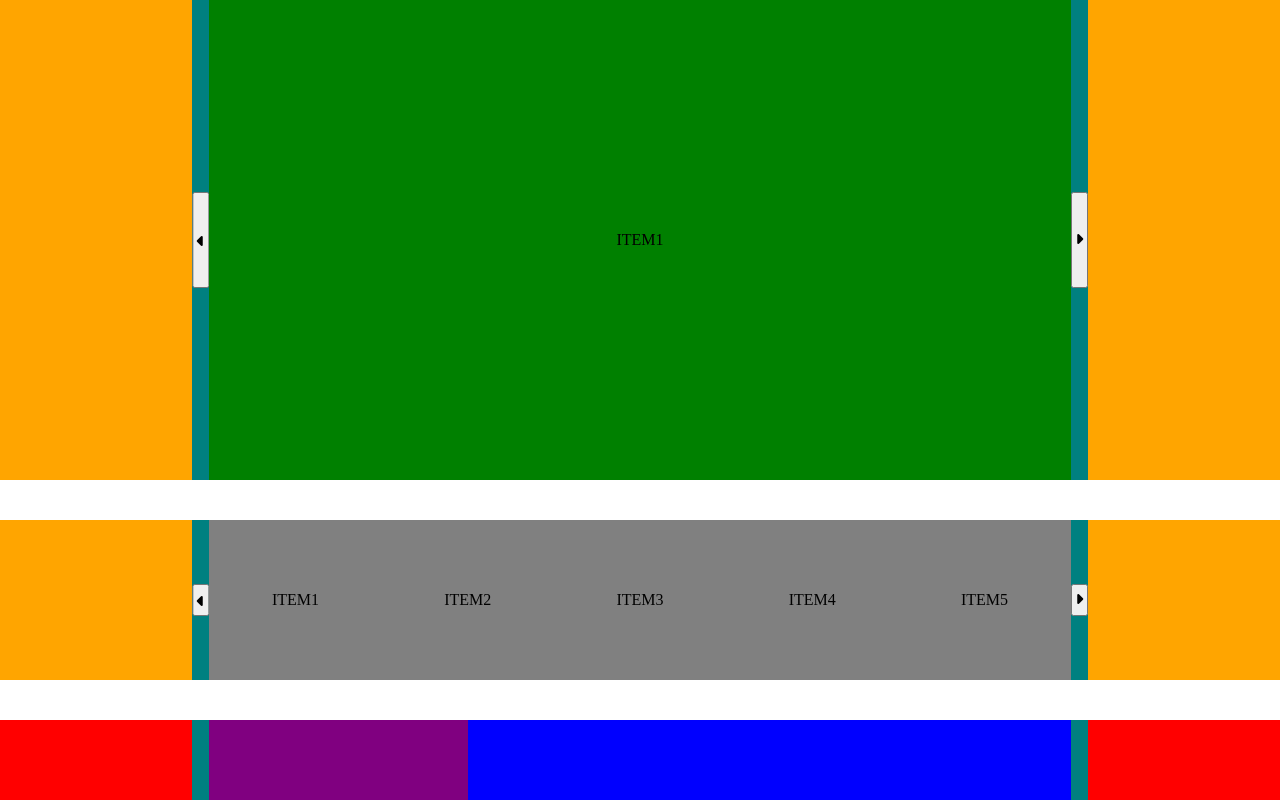
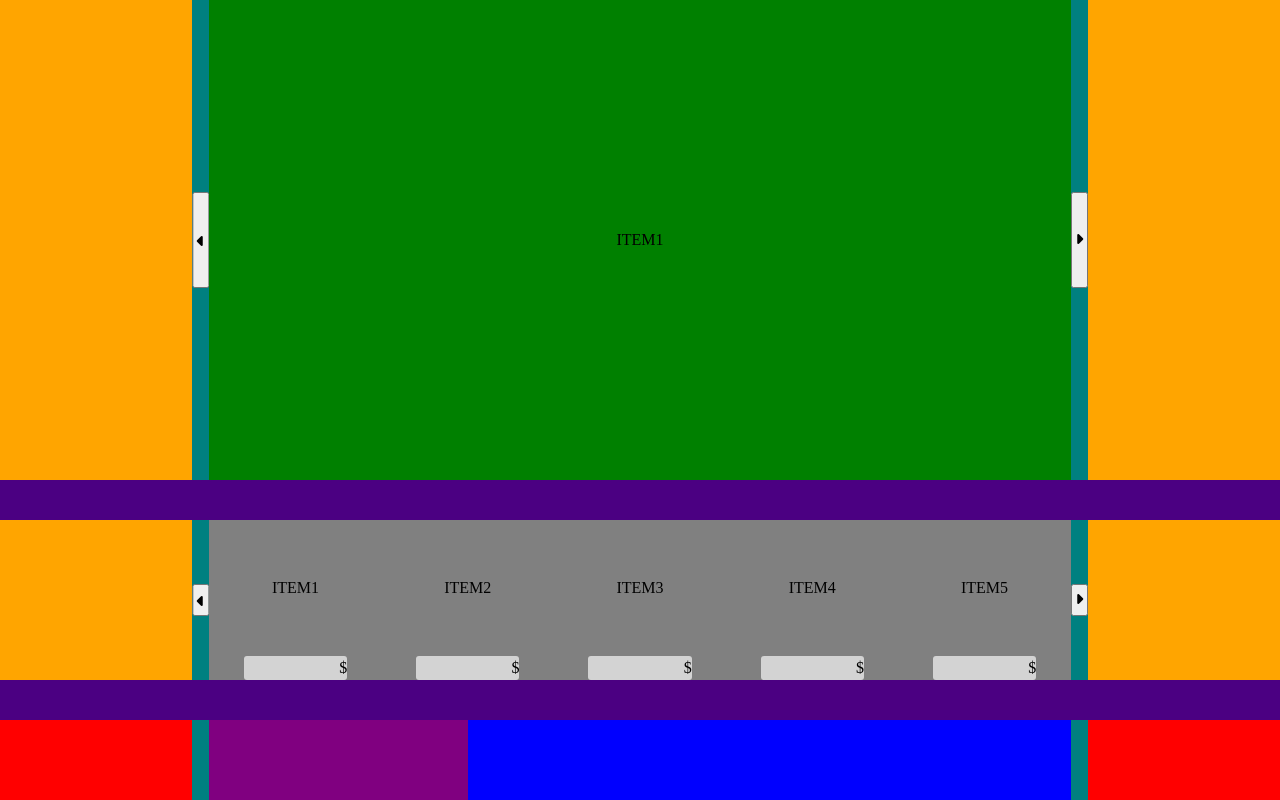
Before and after one commit to RamaLeu/Internetine_zaidimu_parduotuve, a plain HTML site: page index/index.html in a window 1280 px wide. Shown: the top 800 px of the page. Drawn offline with Linux system fonts and the light colour scheme.

Commit message:
price slots under item2

```diff
--- a/index/index.css
+++ b/index/index.css
@@ -7,7 +7,9 @@
 
 
 
-
+.mainPartOne{
+    background-color: indigo;
+}
 .carouselWBtns{
     width: 70%;
     background-color: teal;
@@ -73,6 +75,8 @@
     width: 200%;
     height: 100%;
 }
+
+
 .item2{
     width: 10%;
     height: 100%;
@@ -80,6 +84,26 @@
     display: flex;
     justify-content: center;
     align-items: center;
+    flex-direction: column;
+}
+
+.item2Img{
+    width: 100%;
+    height: 85%;
+    display: flex;
+    justify-content: center;
+    align-items: center;
+}
+
+.item2Price{
+    width: 60%;
+    height: 15%;
+    display: flex;
+    justify-content: flex-end;
+    align-items: center;
+    background-color: lightgrey;
+    border-radius: 3px;
+
 }
 
 
--- a/index/index.html
+++ b/index/index.html
@@ -16,6 +16,7 @@
 
 
         <!--- Main space part 1Rama was here-->
+        <div class="mainPartOne">
             <div class="mainOne">
                 <div class="carouselWBtns">
                     <button class="prevBtn prev cBtn"><i class="fas fa-caret-right"></i></button>
@@ -34,16 +35,47 @@
                     <button class="prevBtn2 prev cBtn"><i class="fas fa-caret-right"></i></button>
                     <div class="carousel">
                         <div class="inner2">
-                        <div class="item2">ITEM1</div>
-                        <div class="item2">ITEM2</div>
-                        <div class="item2">ITEM3</div>
-                        <div class="item2">ITEM4</div>
-                        <div class="item2">ITEM5</div>
-                        <div class="item2">ITEM6</div>
-                        <div class="item2">ITEM7</div>
-                        <div class="item2">ITEM8</div>
-                        <div class="item2">ITEM9</div>
-                        <div class="item2">ITEM10</div>
+                            <div class="item2">
+                                <!-- image will go here-->
+                                <div class="item2Img">ITEM1</div>
+                                <div class="item2Price">$</div>
+                            </div>
+                            <div class="item2">
+                                <div class="item2Img">ITEM2</div>
+                                <div class="item2Price">$</div>
+                            </div>
+                            <div class="item2">
+                                <div class="item2Img">ITEM3</div>
+                                <div class="item2Price">$</div>
+                            </div>
+                            <div class="item2">
+                                <div class="item2Img">ITEM4</div>
+                                <div class="item2Price">$</div>
+                            </div>
+                            <div class="item2">
+                                <div class="item2Img">ITEM5</div>
+                                <div class="item2Price">$</div>
+                            </div>
+                            <div class="item2">
+                                <div class="item2Img">ITEM6</div>
+                                <div class="item2Price">$</div>
+                            </div>
+                            <div class="item2">
+                                <div class="item2Img">ITEM7</div>
+                                <div class="item2Price">$</div>
+                            </div>
+                            <div class="item2">
+                                <div class="item2Img">ITEM8</div>
+                                <div class="item2Price">$</div>
+                            </div>
+                            <div class="item2">
+                                <div class="item2Img">ITEM9</div>
+                                <div class="item2Price">$</div>
+                            </div>
+                            <div class="item2">
+                                <div class="item2Img">ITEM10</div>
+                                <div class="item2Price">$</div>
+                            </div>
                         </div>
                     </div>
                     <button class="nextBtn2 cBtn"><i class="fas fa-caret-right"></i></button>
@@ -73,7 +105,7 @@
                     <button class="nextBtn3 cBtn"><i class="fas fa-caret-right"></i></button>
                 </div>
             </div>
-
+        </div>
 
 
         <!--Vieta Rokio reklamai//Main space part 2-->
```
Lines whose indentation alone changed are shown as unchanged.
